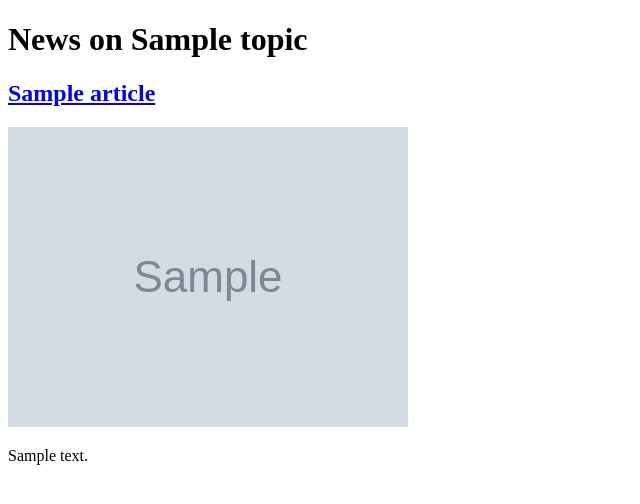
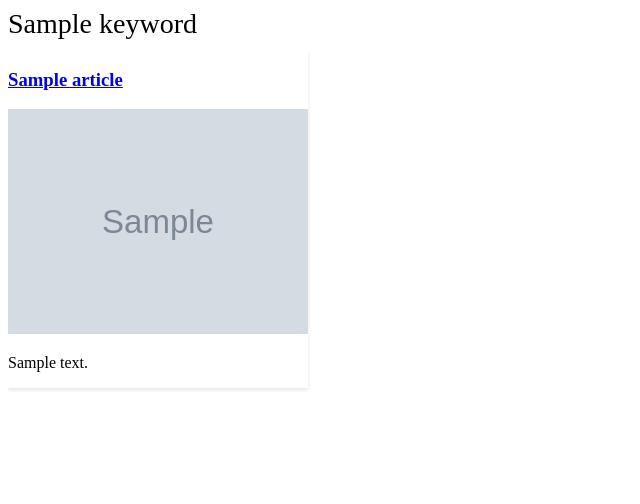
Before and after one commit to Drink-some-water/Demowebsite, a Flask app: template python_implementation/templates/topic.html in a window 1280 px wide. Shown: the top 504 px of the page, without its empty margins (0-640 px from the left). Run offline with Flask 3, Linux system fonts and the light colour scheme; the template is opened without the code that fills it: most values are stand-ins (such as "Sample title", 1, 10 or a date in 2020); grey boxes marked "Sample" are stand-in pictures.

Commit message:
Formatting website to demonstrate keyword search

```diff
--- a/python_implementation/app.py
+++ b/python_implementation/app.py
@@ -7,25 +7,38 @@ app = Flask(__name__)
 #news api key 31e52b26ece14e65a65c0ebfdf205032
 API_KEY = '31e52b26ece14e65a65c0ebfdf205032'
 
-def extract_topics(articles):
-    #join titles with description text
-    text = " ".join([article["title"] + ". " + article["description"] for article in articles])
-    kw_extractor = yake.KeywordExtractor(lan="en",  # Language
-                                            n=2,       # Max n-gram size
-                                            dedupLim=0.3,  # Deduplication threshold
-                                            top=100,    # Number of keywords to extract
+def find_keywords(articles):
+    #combine titles and descriptions
+    text_for_keywords = " ".join([article["title"] + ". " + article["description"] for article in articles])
+    #keyword extractor parameters
+    kw_extractor = yake.KeywordExtractor(lan="en",  # english
+                                            n=2,       # two word phrases
+                                            dedupLim=0.3,  # strong deduplication
+                                            top=5,    # top 5 keywords
                                             features=None)
-    # Extract keywords
-    keywords = kw_extractor.extract_keywords(text)
-    for kw, score in keywords:
-        print(kw, score)
+   # Extract keywords
+    return kw_extractor.extract_keywords(text_for_keywords)
+
+
+def find_articles(keywords):
+    articles = {}
+
+    for keyword, _ in keywords:
+        articles[keyword] = fetch_news(API_KEY, keyword)
+
+    return articles
 
 
 @app.route('/topic/<topic_name>')
 def show_topic(topic_name):
-    articles = fetch_news(API_KEY, topic_name)
-    #extract_topics(articles)
-    return render_template('topic.html', articles=articles, topic=topic_name)
+
+    #first set of articles find keywords related to the topic
+    initial_articles = fetch_news(API_KEY, topic_name)
+    top_keywords = find_keywords(initial_articles)
+
+    #find and display articles based on keyword
+    keyword_articles = find_articles(top_keywords)
+    return render_template('topic.html', keyword_articles=keyword_articles)
 
 @app.route('/')
 def hello():
--- a/python_implementation/news_fetcher.py
+++ b/python_implementation/news_fetcher.py
@@ -12,10 +12,7 @@ def fetch_news(api_key, topic):
     if response.status_code == 200:
         articles_data = response.json().get('articles', [])
         articles = []
-        count = 0
         for article in articles_data:
-            count +=1
-            print("count: ", count)
             articles.append({
                 'title': article['title'],
                 'description': article['description'],
--- a/python_implementation/templates/topic.html
+++ b/python_implementation/templates/topic.html
@@ -2,20 +2,53 @@
 <html lang="en">
 <head>
     <meta charset="UTF-8">
-    <title>News on {{ topic }}</title>
+    <title>Keyword Topics</title>
+    <style>
+        .keyword-widget {
+            margin-bottom: 20px;
+        }
+        .keyword-title {
+            font-size: 28px;
+            margin-bottom: 10px;
+        }
+        .articles-container {
+            display: flex;
+            overflow-x: auto;
+            padding-bottom: 10px;
+        }
+        .article {
+            box-shadow: 0 2px 4px rgba(0,0,0,0.1);
+            margin-right: 16px;
+            flex: 0 0 auto;
+            width: 300px;
+        }
+        img {
+            max-width: 100%;
+            height: auto;
+        }
+    </style>
 </head>
 <body>
-    <h1>News on {{ topic | capitalize }}</h1>
-    {% for article in articles %}
-        <div>
-            <h2><a href="{{ article.url }}">{{ article.title }}</a></h2>
-            {% if article.imageUrl %}
-                <img src="{{ article.imageUrl }}" alt="Article Image" style="max-width: 100%; height: auto;">
-            {% endif %}
-            <p>{{ article.description }}</p>
+    {% for keyword, articles in keyword_articles.items() %}
+        <div class="keyword-widget">
+            <div class="keyword-title">{{ keyword | capitalize }}</div>
+            <div class="articles-container">
+
+    <! -- ============================== limit 3 articles per topic, feel free to change ====================== -->
+
+                {% for article in articles[:3] %}
+                    <div class="article">
+                        <h3><a href="{{ article.url }}">{{ article.title }}</a></h3>
+                        {% if article.imageUrl %}
+                            <img src="{{ article.imageUrl }}" alt="Article Image">
+                        {% endif %}
+                        <p>{{ article.description }}</p>
+                    </div>
+                {% else %}
+                    <p>No articles found for {{ keyword }}.</p>
+                {% endfor %}
+            </div>
         </div>
-    {% else %}
-        <p>No articles found.</p>
     {% endfor %}
 </body>
 </html>
```
